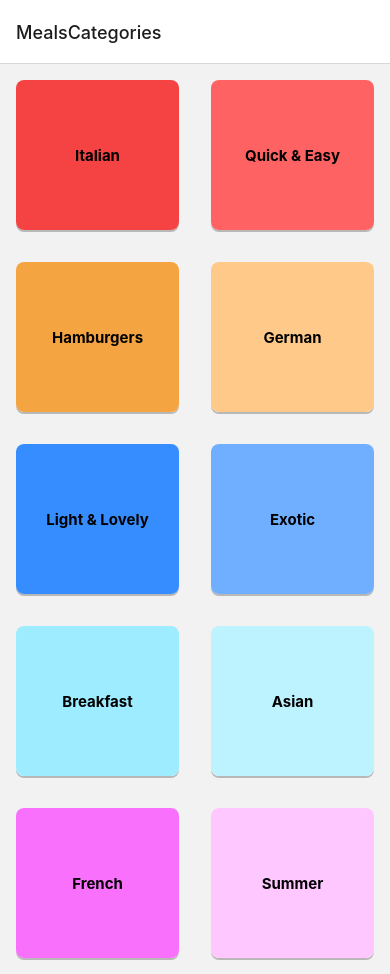
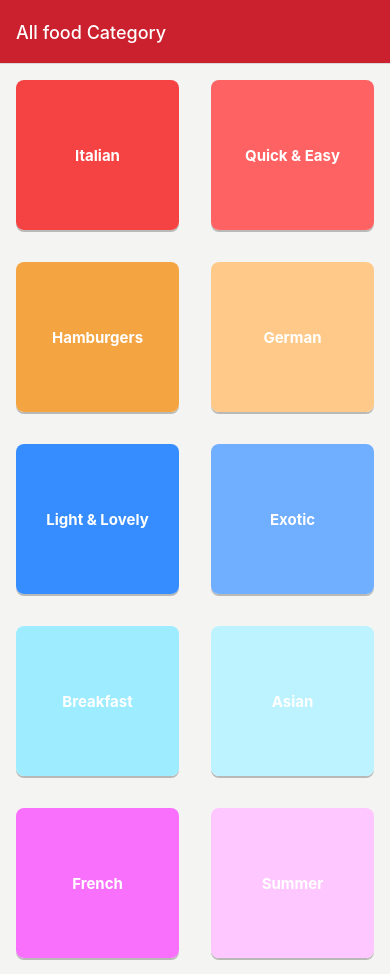
Before and after one commit to PranjalSrivastava01/MealsApp, a React Native app: screen /MealsCategories in a window 390 px wide. Built offline with nearby package versions, Linux system fonts and the light colour scheme.

Commit message:
Third commit

```diff
--- a/App.tsx
+++ b/App.tsx
@@ -3,12 +3,36 @@ import { StyleSheet, Text, View } from 'react-native';
 import CategoriesScreen from './screens/CategoriesScreen';
 import { NavigationContainer } from '@react-navigation/native';
 import { createStackNavigator } from '@react-navigation/stack';
+import MealsOverviewScreen from './screens/MealsOverviewScreen';
+import MealDetailScreen from './screens/MealDetailScreen';
 const Stack=createStackNavigator();
 export default function App() {
   return (
       <NavigationContainer>
-        <Stack.Navigator>
-          <Stack.Screen name="MealsCategories" component={CategoriesScreen}/>
+        <Stack.Navigator screenOptions={{
+            title:"Foodie Place",
+            headerStyle:{ backgroundColor:'#cb202d'},
+             headerTintColor:'white',
+            cardStyle:{backgroundColor:'#f4f4f2'}
+          }}>
+          <Stack.Screen
+           name="MealsCategories"
+           component={CategoriesScreen}
+           options={{
+            title:'All food Category'
+           }}
+          />
+          <Stack.Screen
+           name="MealsOverview"
+           component={MealsOverviewScreen}
+           options={({route,navigation})=>{
+            const catId = route.params.title;
+            return{
+              title:catId,
+            };
+          }}
+           />
+           <Stack.Screen name="MealDetail" component={MealDetailScreen}/>
         </Stack.Navigator>
       </NavigationContainer>
 
--- a/components/CategoryGridTile.js
+++ b/components/CategoryGridTile.js
@@ -1,12 +1,14 @@
 import { Pressable, StyleSheet, Text, View ,Platform} from 'react-native'
 import React from 'react'
 
-const CategoryGridTile = ({title,color}) => {
+const CategoryGridTile = ({title,color,onPress}) => {
   return (
     <View style={[styles.gridItems]}>
     <Pressable android_ripple={{color:'#ccc'}}
     style={({pressed})=>[styles.button,
-    pressed? styles.buttonPressed:null,]}>
+    pressed? styles.buttonPressed:null,]}
+    onPress={onPress}
+    >
         <View style={[styles.innercontainer,{backgroundColor:color}]}>
             <Text style={styles.title}>
                 {title}
@@ -47,6 +49,7 @@ opacity:0.25,
     },
     title:{
         fontWeight:'bold',
-        fontSize:15
+        fontSize:15,
+        color:'white'
     }
 })
--- /dev/null
+++ b/components/MealDetails.js
@@ -0,0 +1,30 @@
+import { StyleSheet, Text, View ,textStyle} from 'react-native'
+import React from 'react'
+
+const MealDetails = ({duration,complexity,affordability,style,textStyle}) => {
+  return (
+    <View style={[styles.details,style]}>
+    <Text style={[styles.detailsItem,textStyle]}>{duration} minutes</Text>
+    <Text style={[styles.detailsItem,textStyle]}>{complexity.toUpperCase()}</Text>
+    <Text style={[styles.detailsItem,textStyle]}>{affordability.toUpperCase()}</Text>
+   </View>
+  )
+}
+
+export default MealDetails
+
+const styles = StyleSheet.create({
+
+    details:
+{
+flexDirection:'row',
+ alignItems:'center',
+ justifyContent:'center',
+ padding:8,
+
+},
+detailsItem:
+{
+paddingHorizontal:8
+},
+})
--- /dev/null
+++ b/components/MealItem.js
@@ -0,0 +1,55 @@
+import { StyleSheet, Text,Pressable,Image, View } from 'react-native'
+import React from 'react'
+import { useNavigation } from '@react-navigation/native'
+import MealDetailScreen from '../screens/MealDetailScreen'
+import MealDetails from './MealDetails'
+const MealItem = ({id,title,imageurl, duration, complexity, affordability}) => {
+  const navigation=useNavigation();
+  function selectMealItemHandler()
+  {
+    navigation.navigate('MealDetail',{
+      mealId:id,
+    })
+  }
+    return (
+    <View style={styles.mealItem}>
+    <Pressable onPress={selectMealItemHandler} android_ripple={{color:'#ccc'}}  style={({pressed})=>
+    pressed? styles.buttonPressed:null}>
+    <View>
+        <Image source={{uri:imageurl}} style={styles.image} />
+        <Text style={styles.title}>{title}</Text>
+       </View>
+       <MealDetails affordability={affordability} duration={duration} complexity={complexity}></MealDetails>
+    </Pressable>
+    </View>
+  )
+}
+
+export default MealItem
+
+const styles = StyleSheet.create({
+mealItem:{
+margin:16,
+borderRadius:8,
+overflow:'hidden',
+backgroundColor:'white',
+elevation:4,
+shadowColor:'black',
+shadowOpacity:0.24,
+shadowOffset:{width:0,height:2},
+},
+buttonPressed:{
+    opacity:0.75,
+        },
+image:{
+    width:'100%',
+    height:200,
+    padding:10,
+    margin:10,
+},
+title:{
+fontWeight:'bold',
+textAlign:'center',
+fontSize:18,
+}
+})
--- a/screens/CategoriesScreen.js
+++ b/screens/CategoriesScreen.js
@@ -2,11 +2,17 @@ import { StyleSheet, Text, View,FlatList } from 'react-native'
 import React from 'react'
 import { CATEGORIES } from '../data/dummy-data'
 import CategoryGridTile from '../components/CategoryGridTile'
-function renderCategoryItem(itemData){
-return <CategoryGridTile title={itemData.item.title} color={itemData.item.color}>
-</CategoryGridTile>
-}
-const CategoriesScreen = () => {
+
+const CategoriesScreen = ({navigation}) => {
+  function renderCategoryItem(itemData){
+    function pressHandler(){
+    navigation.navigate('MealsOverview',{categoryId:itemData.item.id});
+    }
+    return <CategoryGridTile title={itemData.item.title} color={itemData.item.color}
+    onPress={pressHandler }
+    >
+    </CategoryGridTile>
+    }
   return (
    <FlatList data={CATEGORIES}
     keyExtractor={(item)=>item.id}
--- /dev/null
+++ b/screens/MealDetailScreen.js
@@ -0,0 +1,62 @@
+import { StyleSheet, Text,ScrollView, View ,Image,TextStyle } from 'react-native'
+import React from 'react'
+import { MEALS } from '../data/dummy-data';
+import MealDetails from '../components/MealDetails';
+function MealDetailScreen  ({route}){
+  const mealId=route.params.mealId;
+  const selectMeal=MEALS.find((meal)=>meal.id===mealId);
+  return (
+    <ScrollView>
+      <Image style={styles.image} source={{uri:selectMeal.imageUrl}}/>
+      <Text style={styles.title}>{selectMeal.title}</Text>
+      <MealDetails
+       affordability={selectMeal.affordability}
+       duration={selectMeal.duration}
+       complexity={selectMeal.complexity}
+       textStyle={{color:'black'}}
+       ></MealDetails>
+
+      <View style={styles.subTitleContainer}>
+      <Text style={styles.subTitle}>Ingredients</Text>
+      </View>
+
+     {selectMeal.ingredients.map((ingriedient)=>(
+      <Text key={ingriedient}>----{ingriedient}</Text>
+     ))}
+
+    <View style={styles.subTitleContainer}>
+      <Text style={styles.subTitle}>Steps</Text>
+      </View>
+      {selectMeal.steps.map((step)=>(
+      <Text key={step}>---{step}</Text>
+     ))}
+    </ScrollView>
+  )
+}
+
+export default MealDetailScreen
+
+const styles = StyleSheet.create({
+  image:{
+    width:'100%',
+    height:350,
+},
+title:{
+  fontWeight:'bold',
+  fontSize:20,
+  padding:8,
+  textAlign:'center'
+},
+subTitle:{
+  fontSize:18,
+  fontWeight:400,
+  textAlign:'center'
+},
+subTitleContainer:{
+  padding:6,
+  borderBottomColor:'#bebebe',
+  borderBottomWidth:1,
+  marginHorizontal:24,
+  marginVertical:2,
+}
+})
--- a/screens/MealsOverviewScreen.js
+++ b/screens/MealsOverviewScreen.js
@@ -1,14 +1,55 @@
-import { StyleSheet, Text, View } from 'react-native'
+import { StyleSheet,FlatList,Text, View } from 'react-native'
 import React from 'react'
-import {} from '../data/dummy-data';
-const MealsOverviewScreen = () => {
+import {MEALS,CATEGORIES} from '../data/dummy-data';
+import MealItem from '../components/MealItem';
+import { useEffect } from 'react';
+const MealsOverviewScreen = ({route,navigation}) => {
+  const catId = route.params.categoryId;
+
+  const displayedMeals = MEALS.filter((mealItem) => {
+    return mealItem.categoryIds.indexOf(catId) >= 0;
+  });
+
+  useEffect(()=>{
+    const categoryTitle=CATEGORIES.find((category)=>category.id===catId).title;
+    navigation.setOptions({
+    title:categoryTitle
+    },[catId,navigation]);
+  })
+
+  function renderMealItem(itemData)
+  {
+  const item=itemData.item;
+
+  const mealItemProps={
+   id:item.id,
+   title:item.title,
+   imageurl:item.imageUrl,
+   affordability:item.affordability,
+   complexity:item.complexity,
+   duration:item.duration,
+
+  };
   return (
-    <View>
-      <Text>MealsOverviewScreen</Text>
+   <MealItem {...mealItemProps}></MealItem>
+  )
+  }
+  return (
+    <View style={styles.container}>
+      <FlatList
+        data={displayedMeals}
+        keyExtractor={(item) => item.id}
+        renderItem={renderMealItem}
+      />
     </View>
   )
 }
 
 export default MealsOverviewScreen
 
-const styles = StyleSheet.create({})
+const styles = StyleSheet.create({
+  container:{
+    flex:1,
+    padding:16,
+  }
+})
```
